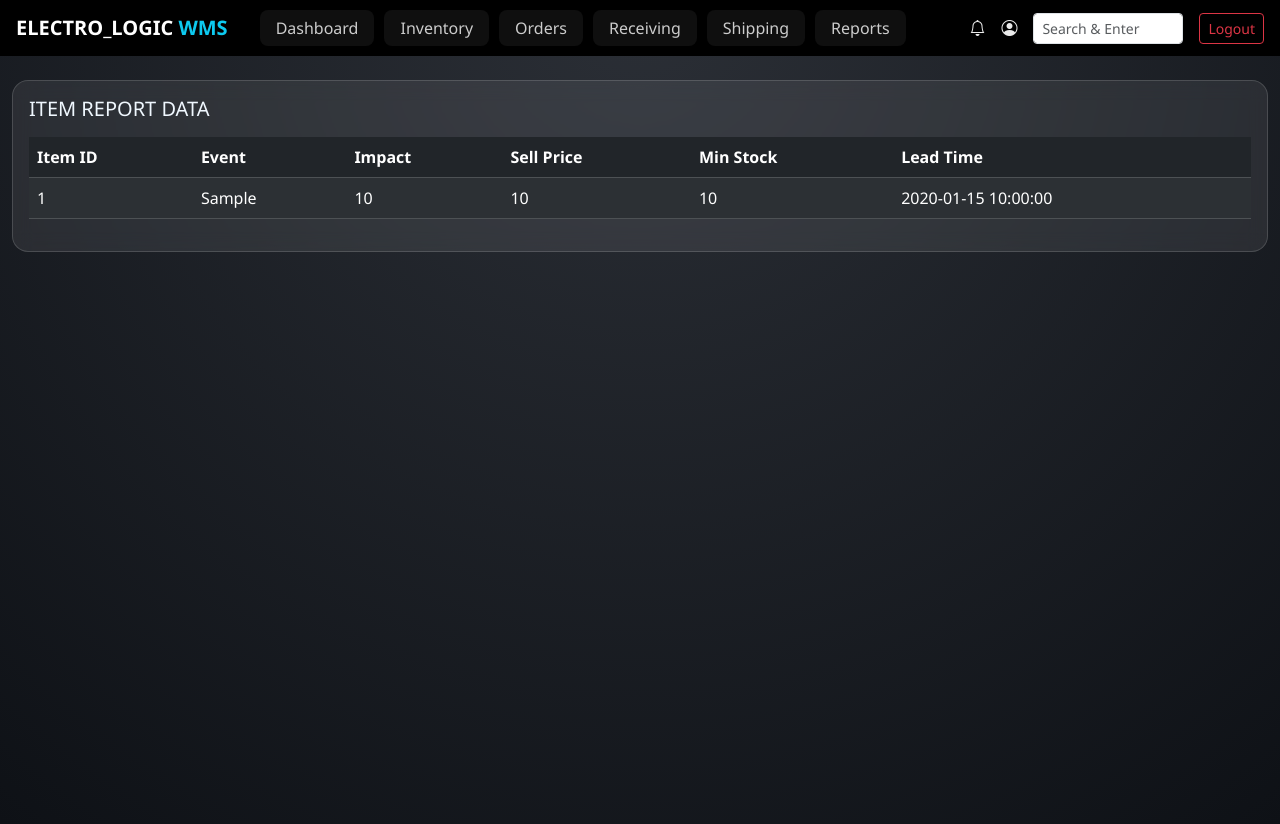
After one commit to Lalit-Mahajan/warehouse, a Flask app: page /reports in a window 1280 px wide. The commit adds this page. Run offline with Flask 3, Linux system fonts and the light colour scheme; the visitor is signed in with stand-in values (Sample User, id 1); a database or web service that is not in the repository returns one stand-in record (values such as "Sample title").

Commit message:
update project

```diff
--- a/app.py
+++ b/app.py
@@ -10,6 +10,7 @@ client = MongoClient(config.MONGO_URI)
 db = client[config.DB_NAME]
 inventory_col = db["inventory"]
 users_col = db["users"]
+reports_col=db["reports"]
 
 # ---------------- LOGIN ----------------
 @app.route("/", methods=["GET", "POST"])
@@ -61,11 +62,39 @@ def inv_ord_recv():
 
     return render_template("inv_ord_recv.html", inventory=inventory)
 
-@app.route("/shipping-reports")
-def ship_reports():
+#----Shipping---------
+@app.route("/shipping")
+def shipping_page():
     if "user" not in session:
         return redirect("/")
     return render_template("ship_report.html")
+
+#----Reports-------
+@app.route("/reports")
+def reports_page():
+    if "user" not in session:
+        return redirect("/")
+
+    item_id = request.args.get("item_id")
+
+    query = {}
+    if item_id:
+        query = {"item_id": item_id}
+
+    reports_data = list(
+        reports_col.find(query, {
+            "_id": 0,
+            "item_id": 1,
+            "event_type": 1,
+            "quantity_impact": 1,
+            "sell_price": 1,
+            "min_stock": 1,
+            "lead_time": 1
+        })
+    )
+
+    return render_template("reports.html", reports=reports_data)
+
 
 # ---------------- API ----------------
 @app.route("/api/inventory")
@@ -94,126 +123,30 @@ def shipments():
 # ---------------- SEARCH API ----------------
 @app.route("/api/search")
 def search():
-    q = request.args.get("q", "").lower()
+    q = request.args.get("q", "").strip()
 
     pages = [
         {"name": "dashboard", "url": "/dashboard"},
         {"name": "inventory", "url": "/inventory-orders-receiving"},
         {"name": "orders", "url": "/inventory-orders-receiving"},
         {"name": "receiving", "url": "/inventory-orders-receiving"},
-        {"name": "shipping", "url": "/shipping-reports"},
-        {"name": "reports", "url": "/shipping-reports"},
+        {"name": "shipping", "url": "/shipping"},
+        {"name": "reports", "url": "/reports"},
     ]
 
-    return jsonify([p for p in pages if q in p["name"]])
+    report=reports_col.find_one(
+        {"item_id":{"$regex": f"^{q}", "$options": "i"}},
+        {"_id":0}
+    )
+
+    result=[p for p in pages if q in p["name"]]
+    if report:
+        result.append({
+            "name": report["item_id"],
+            "url": f"/reports?item_id={report['item_id']}"
+        })
+    return jsonify(result)
 
 
 if __name__ == "__main__":
     app.run(debug=True)
-
-
-
-# from flask import Flask, render_template, jsonify, request, redirect, session
-# from flask_mysqldb import MySQL
-# import config
-
-# app = Flask(__name__)
-# app.config.from_object(config)
-# mysql=MySQL(app)
-
-# app.secret_key = "wms_secret_key"
-
-# # ---------------- LOGIN ----------------
-# @app.route("/", methods=["GET", "POST"])
-# def login():
-#     if request.method == "POST":
-#         username=request.form["username"]
-#         password=request.form["password"]
-
-#         cur=mysql.connection.cursor()
-#         cur.execute("select * from admin_users where username=%s and password=%s",(username,password))
-#         user=cur.fetchone()
-#         cur.close()
-
-#         if user:
-#             session["user"]=username
-#             return redirect("/dashboard")
-#         else:
-#             return render_template("login.html", error="Invalid Credentials")
-#     return render_template("login.html")
-
-# # ---------------- LOGOUT ----------------
-# @app.route("/logout")
-# def logout():
-#     session.clear()
-#     return redirect("/")
-
-# # ---------------- DASHBOARD ----------------
-# @app.route("/dashboard")
-# def dashboard():
-#     if "user" not in session:
-#         return redirect("/")
-#     return render_template("dashboard.html")
-
-# # ---------------- MERGED PAGES ----------------
-# @app.route("/inventory-orders-receiving")
-# def inv_ord_recv():
-#     if "user" not in session:
-#         return redirect("/")
-
-#     cur = mysql.connection.cursor()
-#     cur.execute("""
-#       select
-#             ID,
-#             `Product Name`,
-#             `Sub-Category`,
-#             Quantity
-#             from inventory
-#     """)
-#     inventory=cur.fetchall()
-#     cur.close()
-#     return render_template("inv_ord_recv.html", inventory=inventory)
-
-# @app.route("/shipping-reports")
-# def ship_reports():
-#     if "user" not in session:
-#         return redirect("/")
-#     return render_template("ship_report.html")
-
-# # ---------------- API ----------------
-# @app.route("/api/inventory")
-# def inventory():
-#     return jsonify({
-#         "total_skus": 15450,
-#         "low_stock": 85,
-#         "trend": [12, 18, 10, 15, 17, 22]
-#     })
-
-# @app.route("/api/shipments")
-# def shipments():
-#     return jsonify([
-#         {"order": "Customer: Picking", "status": "Picking"},
-#         {"order": "Customer: Packed", "status": "Packed"},
-#         {"order": "Customer: Packed", "status": "Shipped"},
-#         {"order": "Stashifier: B4-50", "status": "In Transit"}
-#     ])
-
-# # ---------------- SEARCH API ----------------
-# @app.route("/api/search")
-# def search():
-#     q = request.args.get("q", "").lower()
-
-#     pages = [
-#         {"name": "dashboard", "url": "/dashboard"},
-#         {"name": "inventory", "url": "/inventory-orders-receiving"},
-#         {"name": "orders", "url": "/inventory-orders-receiving"},
-#         {"name": "receiving", "url": "/inventory-orders-receiving"},
-#         {"name": "shipping", "url": "/shipping-reports"},
-#         {"name": "reports", "url": "/shipping-reports"},
-#     ]
-
-#     return jsonify([p for p in pages if q in p["name"]])
-
-
-# if __name__ == "__main__":
-#     app.run(debug=True)
--- a/templates/navbar.html
+++ b/templates/navbar.html
@@ -18,8 +18,8 @@
             <button class="btn btn-menu" onclick="location.href='/inventory-orders-receiving'">Inventory</button>
             <button class="btn btn-menu" onclick="location.href='/inventory-orders-receiving'">Orders</button>
             <button class="btn btn-menu" onclick="location.href='/inventory-orders-receiving'">Receiving</button>
-            <button class="btn btn-menu" onclick="location.href='/shipping-reports'">Shipping</button>
-            <button class="btn btn-menu" onclick="location.href='/shipping-reports'">Reports</button>
+            <button class="btn btn-menu" onclick="location.href='/shipping'">Shipping</button>
+            <button class="btn btn-menu" onclick="location.href='/reports'">Reports</button>
         </div>
 
         <div class="ms-auto d-flex gap-3 align-items-center">
--- /dev/null
+++ b/templates/reports.html
@@ -0,0 +1,55 @@
+<!DOCTYPE html>
+<html lang="en">
+
+<head>
+    <meta charset="UTF-8">
+    <title>Reports | WMS</title>
+
+    <link href="https://cdn.jsdelivr.net/npm/bootstrap@5.3.2/dist/css/bootstrap.min.css" rel="stylesheet">
+    <link href="https://cdn.jsdelivr.net/npm/bootstrap-icons/font/bootstrap-icons.css" rel="stylesheet">
+    <link rel="stylesheet" href="/static/css/style.css">
+</head>
+
+<body>
+
+    {% include "navbar.html" %}
+
+    <div class="container-fluid dashboard mt-4">
+
+        <div class="card glass">
+            <h5 class="mb-3" style="color: aliceblue;">ITEM REPORT DATA</h5>
+
+            <table class="table table-dark table-striped">
+                <thead>
+                    <tr>
+                        <th>Item ID</th>
+                        <th>Event</th>
+                        <th>Impact</th>
+                        <th>Sell Price</th>
+                        <th>Min Stock</th>
+                        <th>Lead Time</th>
+
+                    </tr>
+                </thead>
+                <tbody>
+                    {% for r in reports %}
+                    <tr>
+                        <td>{{ r.item_id }}</td>
+                        <td>{{ r.event_type }}</td>
+                        <td>{{ r.quantity_impact }}</td>
+                        <td>{{r.sell_price }}</td>
+                        <td>{{ r.min_stock }}</td>
+                        <td>{{ r.lead_time }}</td>
+
+                    </tr>
+                    {% endfor %}
+                </tbody>
+            </table>
+
+        </div>
+
+    </div>
+
+</body>
+
+</html>
--- a/templates/ship_report.html
+++ b/templates/ship_report.html
@@ -87,6 +87,7 @@
                             </tr>
                         </tbody>
                     </table>
+
                 </div>
             </div>
 
```
